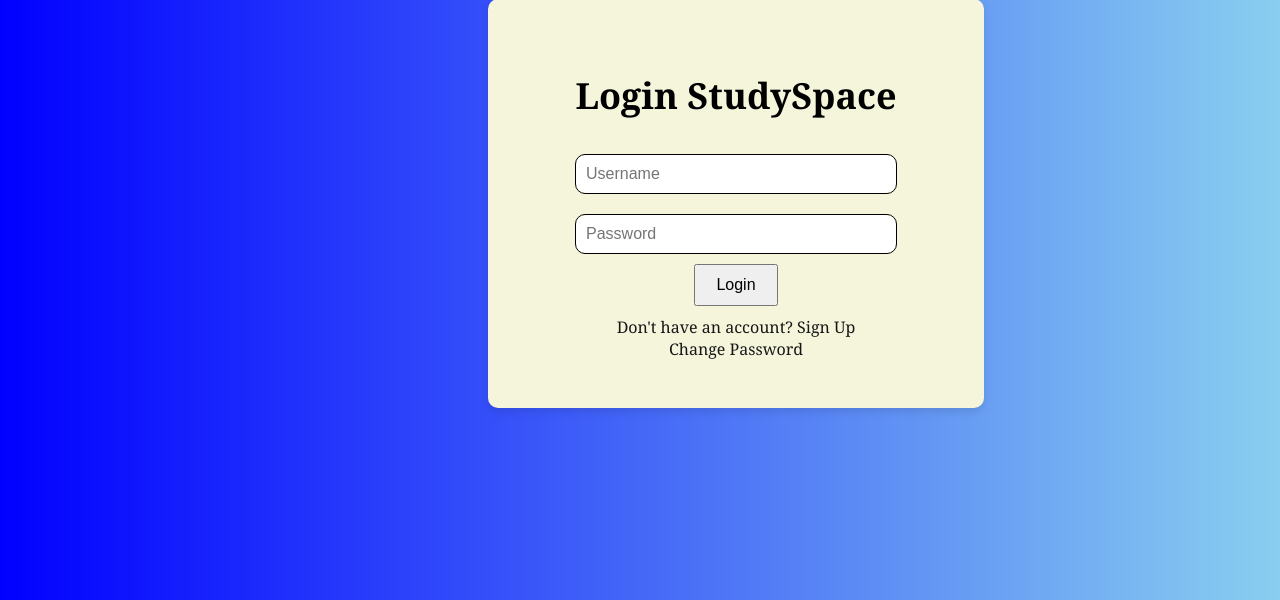
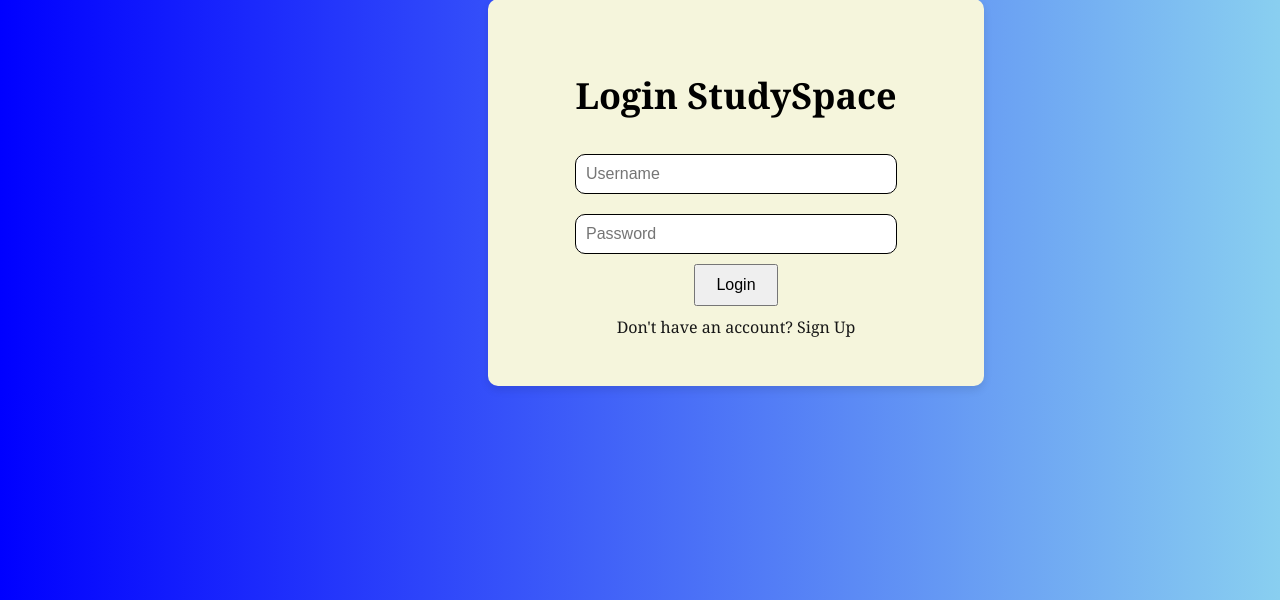
Before and after one commit to syahmid0h/Study-Timer, a Flask app: page /login in a window 1280 px wide. Shown: the part 151-751 px from the top of the page. Run offline with Flask 3, Linux system fonts and the light colour scheme.

Commit message:
Update login.html
remove change password feature

```diff
--- a/website/templates/login.html
+++ b/website/templates/login.html
@@ -70,7 +70,6 @@
         </form>
         <div class="signup-link">
             <a href="register">Don't have an account? Sign Up</a><br>
-            <a href="account">Change Password</a>
         </div>
     </div>
 </body>
```
